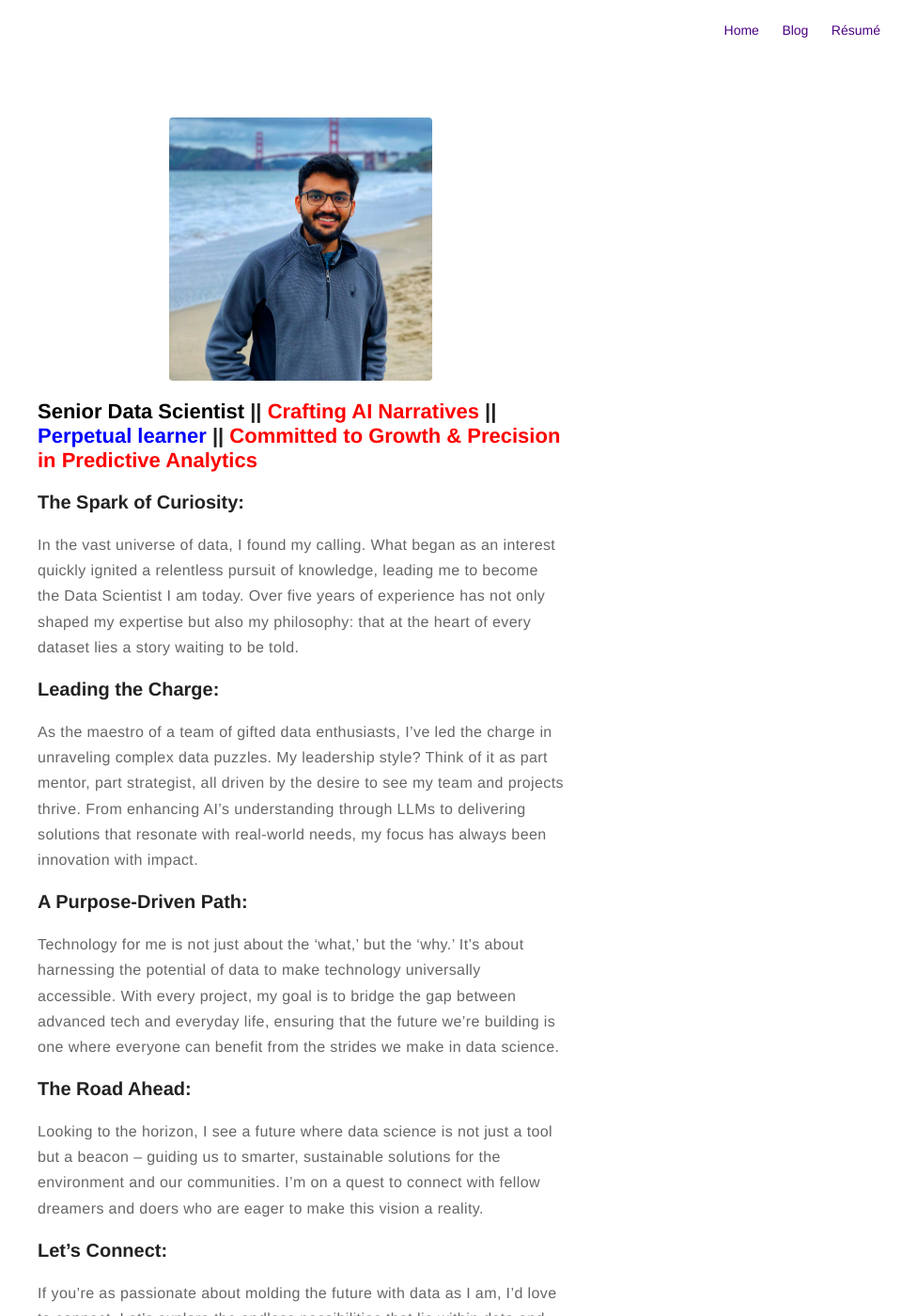
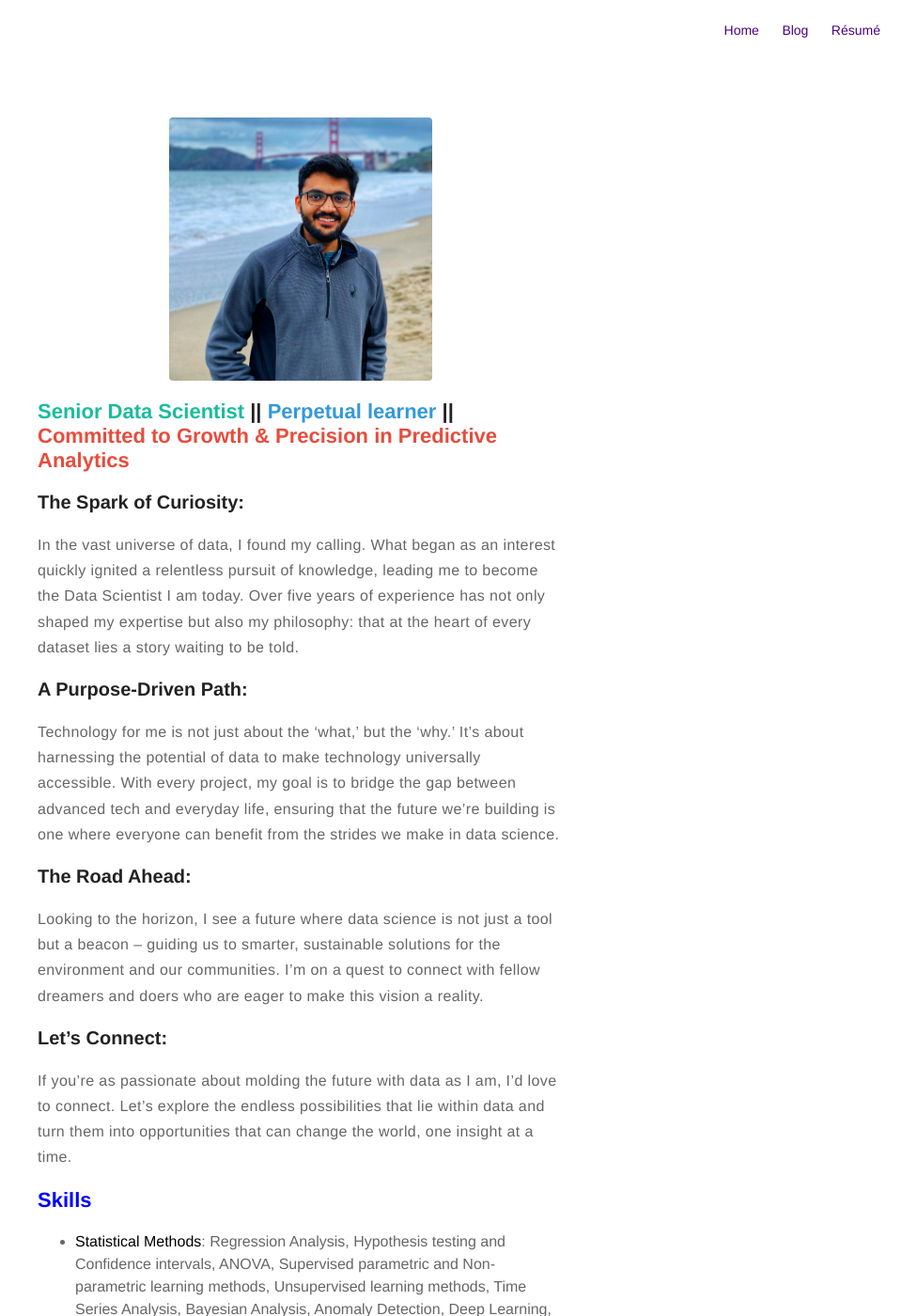
Before and after one commit to jayshah5696/jayshah5696.github.io, a Jekyll site: the page built from about.md, in a window 1280 px wide and 1400 px high. Shown: the whole window at 94% size, without its empty margins (320-1280 px from the left). Built offline with Jekyll 4.4.1, drawn with Linux system fonts in a browser that asks for light colours; some of the changed text lies outside the part shown.

Commit message:
Update about.md

```diff
--- a/about.md
+++ b/about.md
@@ -5,13 +5,14 @@ layout: page
 
 ![Profile Image]({% if site.external-image %}{{ site.picture }}{% else %}{{ site.url }}/{{ site.picture }}{% endif %})
 
-<H2>  <span style="color:Black">Senior Data Scientist</span> ||<span style="color:Red"> Crafting AI Narratives </span>||<span style="color:Blue"> Perpetual learner </span>|| <span style="color:Red">Committed to Growth & Precision in Predictive Analytics</span></H2>
+<H2>
+    <span style="color:#1abc9c">Senior Data Scientist</span> ||
+    <span style="color:#3498db">Perpetual learner</span> ||
+    <span style="color:#e74c3c">Committed to Growth & Precision in Predictive Analytics</span>
+</H2>
 
 ### The Spark of Curiosity:
 In the vast universe of data, I found my calling. What began as an interest quickly ignited a relentless pursuit of knowledge, leading me to become the Data Scientist I am today. Over five years of experience has not only shaped my expertise but also my philosophy: that at the heart of every dataset lies a story waiting to be told.
-
-### Leading the Charge:
-As the maestro of a team of gifted data enthusiasts, I’ve led the charge in unraveling complex data puzzles. My leadership style? Think of it as part mentor, part strategist, all driven by the desire to see my team and projects thrive. From enhancing AI's understanding through LLMs to delivering solutions that resonate with real-world needs, my focus has always been innovation with impact.
 
 ### A Purpose-Driven Path:
 Technology for me is not just about the 'what,' but the 'why.' It’s about harnessing the potential of data to make technology universally accessible. With every project, my goal is to bridge the gap between advanced tech and everyday life, ensuring that the future we're building is one where everyone can benefit from the strides we make in data science.
```
Also changed, not shown: other parts of about.md (+1 -0 lines).
